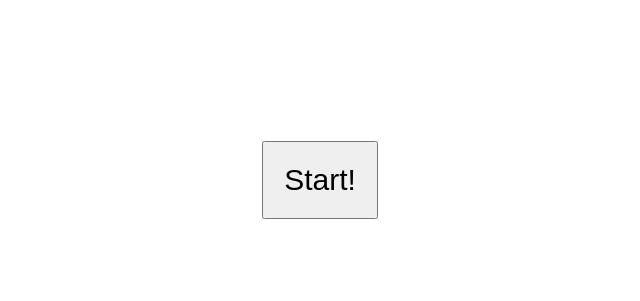
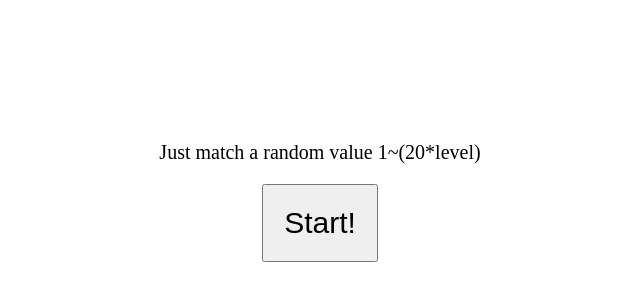
Before and after one commit to sky-min/UpDownGame-web, a plain HTML site: page index.html in a window 1280 px wide. Shown: the part 157-458 px from the top of the page, without its empty margins (320-960 px from the left). Drawn offline with Linux system fonts and the light colour scheme.

Commit message:
Update index.html

```diff
--- a/index.html
+++ b/index.html
@@ -11,6 +11,7 @@
 	</div>
 
 	<div class="start">
+		<p>Just match a random value 1~(20*level)</p>
 		<input type="button" id="start" value="Start!"/>
 	</div>
 
```
